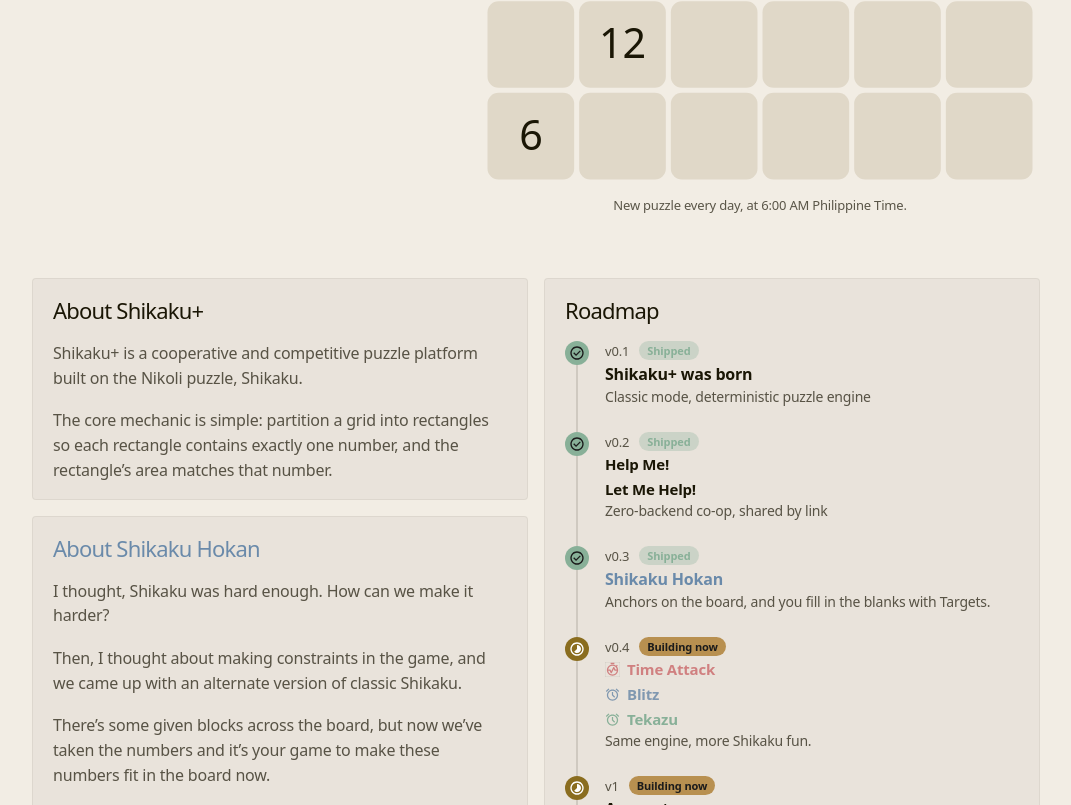
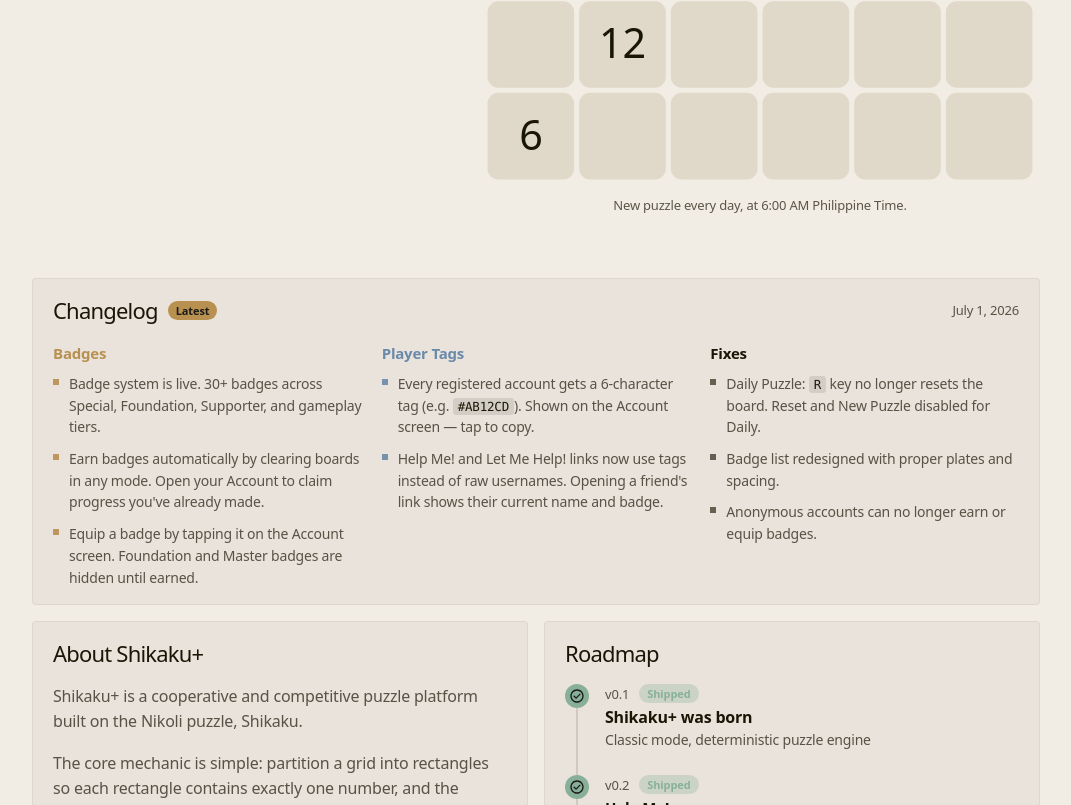
Before and after one commit to s-ging/shikaku-plus-landing, a SvelteKit app: page / in a window 1280 px wide. Shown: the part 471-1276 px from the top of the page, without its empty margins (104-1175 px from the left). Built offline with nearby package versions, Linux system fonts and the light colour scheme; no server answers; the database is empty; a web font is replaced by a local one.

Commit message:
changelog

```diff
--- /dev/null
+++ b/src/lib/Changelog.svelte
@@ -0,0 +1,147 @@
+<script>
+	const groups = [
+		{
+			label: 'Badges',
+			color: 'var(--button-fill)',
+			items: [
+				'Badge system is live. 30+ badges across Special, Foundation, Supporter, and gameplay tiers.',
+				"Earn badges automatically by clearing boards in any mode. Open your Account to claim progress you've already made.",
+				'Equip a badge by tapping it on the Account screen. Foundation and Master badges are hidden until earned.'
+			]
+		},
+		{
+			label: 'Player Tags',
+			color: '#6A8AAA',
+			items: [
+				'Every registered account gets a 6-character tag (e.g. <code>#AB12CD</code>). Shown on the Account screen — tap to copy.',
+				"Help Me! and Let Me Help! links now use tags instead of raw usernames. Opening a friend's link shows their current name and badge."
+			]
+		},
+		{
+			label: 'Fixes',
+			color: null,
+			items: [
+				'Daily Puzzle: <code>R</code> key no longer resets the board. Reset and New Puzzle disabled for Daily.',
+				'Badge list redesigned with proper plates and spacing.',
+				'Anonymous accounts can no longer earn or equip badges.'
+			]
+		}
+	];
+</script>
+
+<section class="changelog">
+	<div class="card">
+		<div class="header-row">
+			<h2 class="heading">Changelog</h2>
+			<span class="badge-latest">Latest</span>
+			<span class="date">July 1, 2026</span>
+		</div>
+		<div class="groups">
+			{#each groups as g (g.label)}
+				<div class="group">
+					<h3 class="group-heading" style={g.color ? `color: ${g.color}` : ''}>{g.label}</h3>
+					<ul class="list">
+						{#each g.items as item}
+							<li style={g.color ? `--dot: ${g.color}` : ''}>{@html item}</li>
+						{/each}
+					</ul>
+				</div>
+			{/each}
+		</div>
+	</div>
+</section>
+
+<style>
+	.heading {
+		font-family: var(--font-ui);
+		font-size: 22px;
+		font-weight: normal;
+		letter-spacing: -0.8px;
+		color: var(--text-primary);
+		margin: 0;
+	}
+	.card {
+		background: color-mix(in srgb, var(--text-primary) 4%, transparent);
+		border: 1px solid color-mix(in srgb, var(--text-primary) 6%, transparent);
+		border-radius: var(--radius);
+		padding: 16px 20px;
+	}
+	.header-row {
+		display: flex;
+		align-items: center;
+		gap: 10px;
+		margin: 0 0 18px;
+	}
+	.badge-latest {
+		font-size: 11px;
+		font-weight: 600;
+		padding: 2px 8px;
+		border-radius: 999px;
+		letter-spacing: -0.1px;
+		color: #1b1b1b;
+		background: var(--button-fill);
+	}
+	.date {
+		margin-left: auto;
+		font-size: 13px;
+		color: var(--text-secondary);
+		letter-spacing: -0.2px;
+	}
+	.groups {
+		display: grid;
+		grid-template-columns: repeat(3, 1fr);
+		gap: 20px;
+	}
+	.group-heading {
+		font-size: 15px;
+		font-weight: 700;
+		letter-spacing: -0.2px;
+		color: var(--text-primary);
+		margin: 0 0 10px;
+	}
+	.list {
+		list-style: none;
+		margin: 0;
+		padding: 0;
+		display: flex;
+		flex-direction: column;
+		gap: 10px;
+	}
+	.list li {
+		--dot: var(--text-secondary);
+		position: relative;
+		padding-left: 16px;
+		font-size: 14px;
+		line-height: 1.55;
+		color: var(--text-secondary);
+		letter-spacing: -0.2px;
+	}
+	.list li::before {
+		content: '';
+		position: absolute;
+		left: 0;
+		top: 6px;
+		width: 6px;
+		height: 6px;
+		background: var(--dot);
+		opacity: 0.9;
+	}
+	.list :global(code) {
+		font-family: ui-monospace, 'SF Mono', Consolas, monospace;
+		font-size: 12.5px;
+		padding: 1px 5px;
+		border-radius: 3px;
+		background: color-mix(in srgb, var(--text-primary) 10%, transparent);
+		color: var(--text-primary);
+	}
+
+	@media (max-width: 880px) {
+		.groups {
+			grid-template-columns: 1fr;
+			gap: 22px;
+		}
+		.header-row {
+			flex-wrap: wrap;
+		}
+	}
+</style>
--- a/src/routes/+page.svelte
+++ b/src/routes/+page.svelte
@@ -4,6 +4,7 @@
 	import Board from '$lib/Board.svelte';
 	import SolvedOverlay from '$lib/SolvedOverlay.svelte';
 	import About from '$lib/About.svelte';
+	import Changelog from '$lib/Changelog.svelte';
 	import Roadmap from '$lib/Roadmap.svelte';
 	import Support from '$lib/Support.svelte';
 	import SupportRewards from '$lib/SupportRewards.svelte';
@@ -204,6 +205,8 @@
 			<p class="board-note">New puzzle every day, at 6:00 AM Philippine Time.</p>
 		</div>
 	</section>
+
+	<Changelog />
 
 	<!-- About + Roadmap -->
 	<section class="two-col">
```
